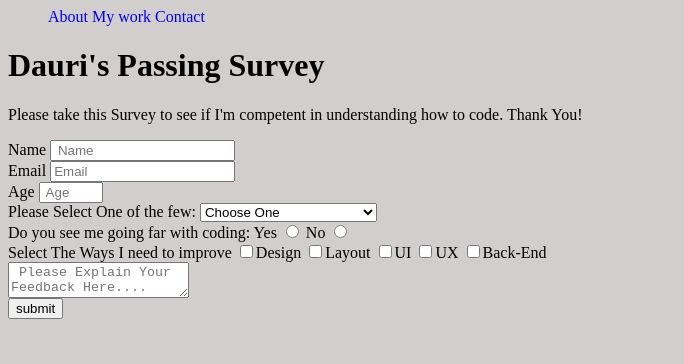
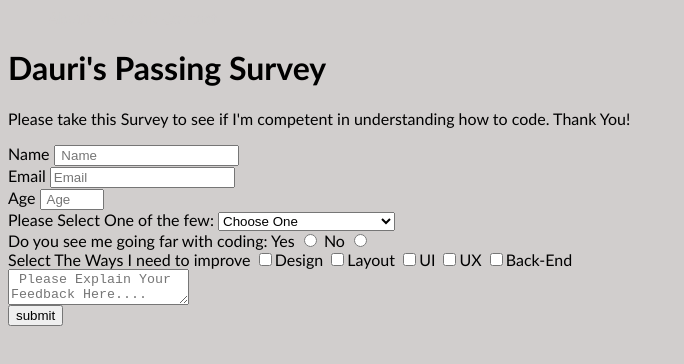
Before and after one commit to BoTrini/PracticeBook, a plain HTML site: page Survey.html in a window 1280 px wide. Shown: the whole page, without its empty margins (0-684 px from the left). Drawn offline with Linux system fonts and the light colour scheme.

Commit message:
sleek- change 0.4

```diff
--- a/styles.css
+++ b/styles.css
@@ -1,6 +1,6 @@
 body {
     background-color:#d1cecd;
-
+    font-family:'Gill Sans', 'Gill Sans MT', Calibri, 'Trebuchet MS', sans-serif;
 }
 
 header{
@@ -12,16 +12,29 @@ header{
     background-color: black;
     color: #b8a8a4;
 }
-
+nav {
+    justify-content: space-evenly;
+}
 nav >ul >li  {
     display:inline;
+    text-align: center;
+
+
+}
+
+nav{
+    justify-content: center;
 }
 
 nav a{
     text-decoration: none;
+    color: #d1cecd;
+
 }
 
+
 a:hover {
-    color: #d1cecd;
+    color:#b8a8a4;
     text-decoration:underline;
+    font-weight:800;
 }
```
